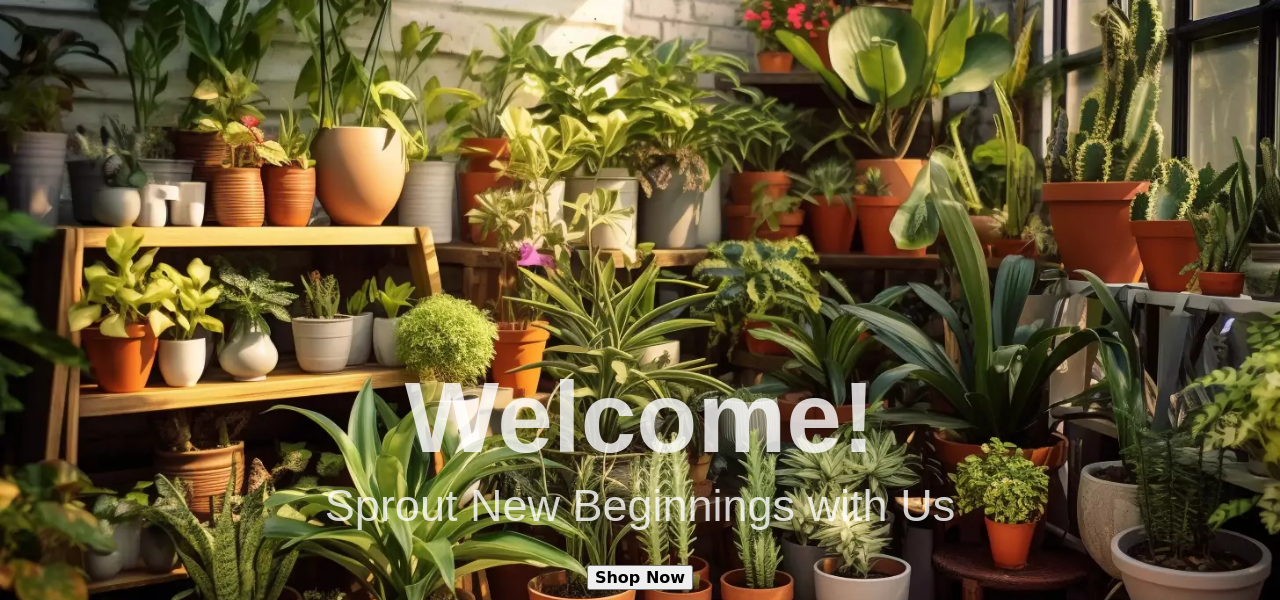
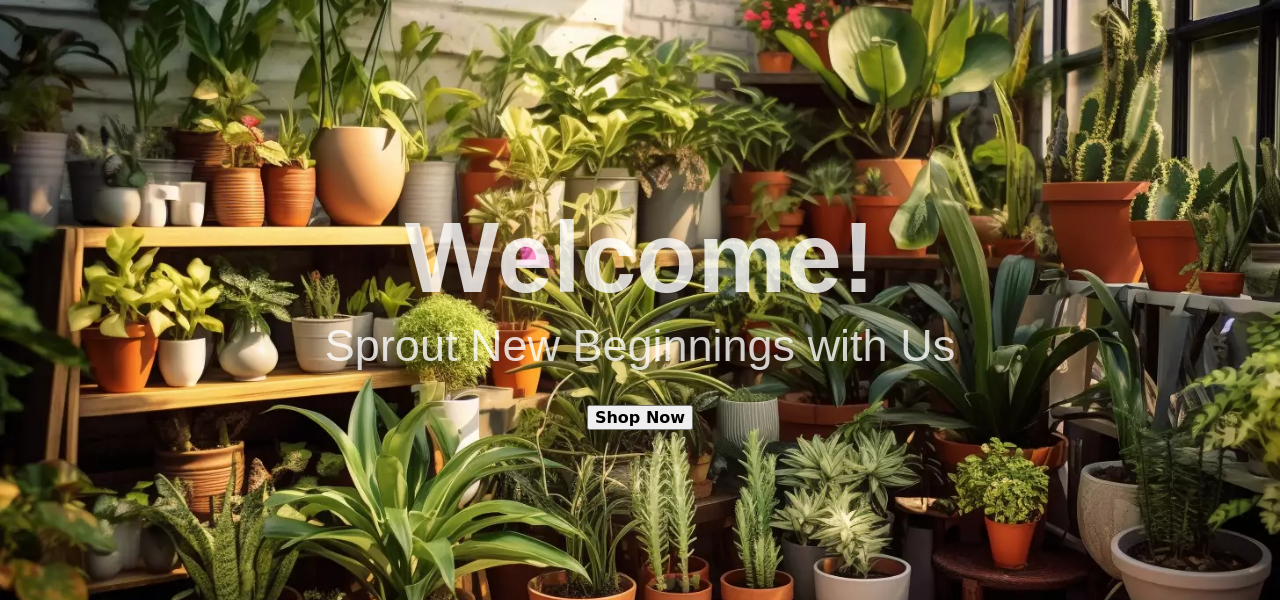
Before and after one commit to Midhula-21/Evergreen-Landing-page, a plain HTML site: page index.html in a window 1280 px wide. Shown: the part 200-800 px from the top of the page. Drawn offline with Linux system fonts and the light colour scheme; a web font is replaced by a local one.

Commit message:
small change

```diff
--- a/style.css
+++ b/style.css
@@ -188,8 +188,8 @@ nav ul li{
     font-family: "Seymour One", sans-serif;
     font-weight: 400;
     font-style: normal;
-    top:70%;
-    bottom: 60%;
+    top: 50%;
+    bottom: 40%;
     right:10%;
     left:10%;
 }
```
